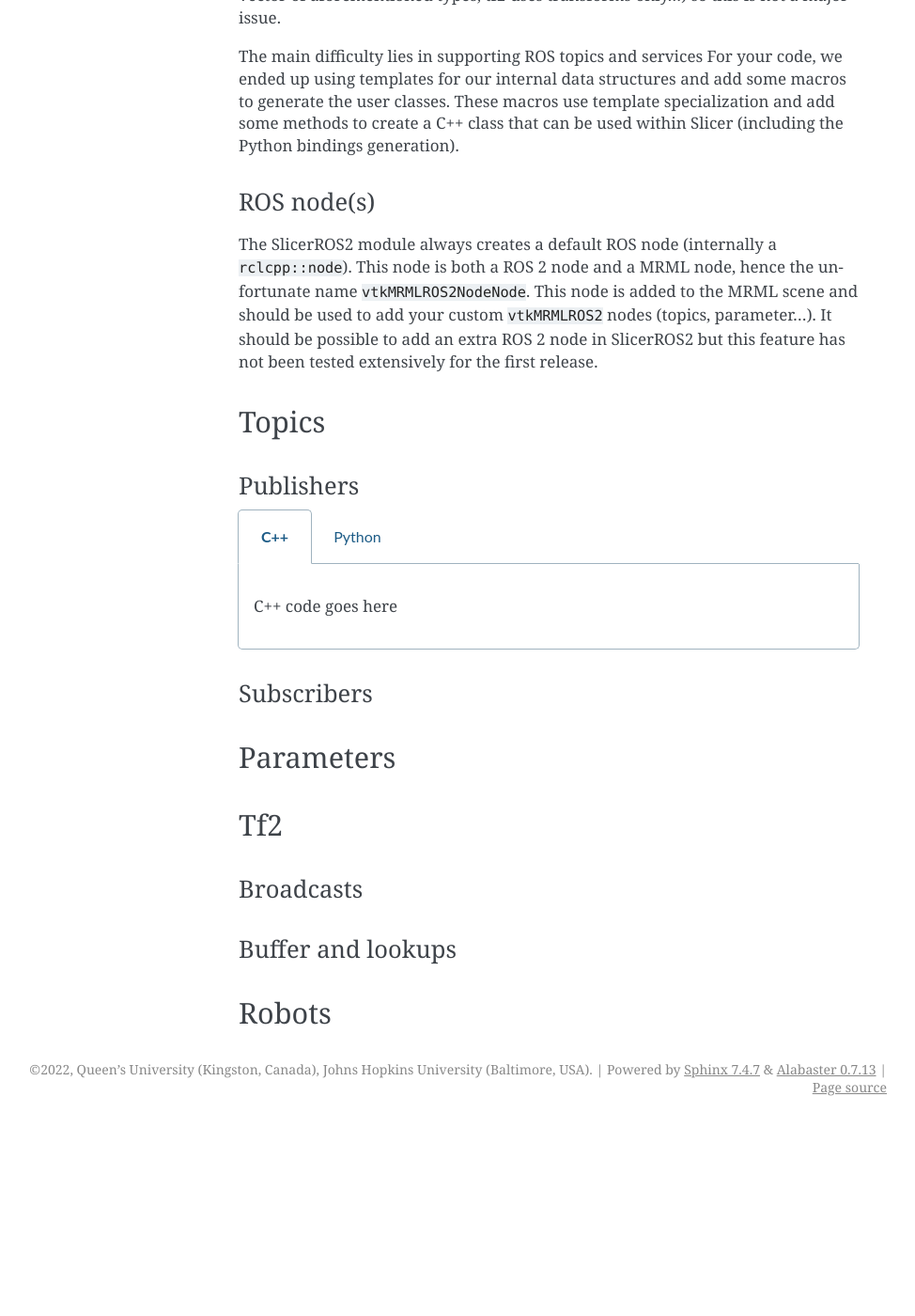
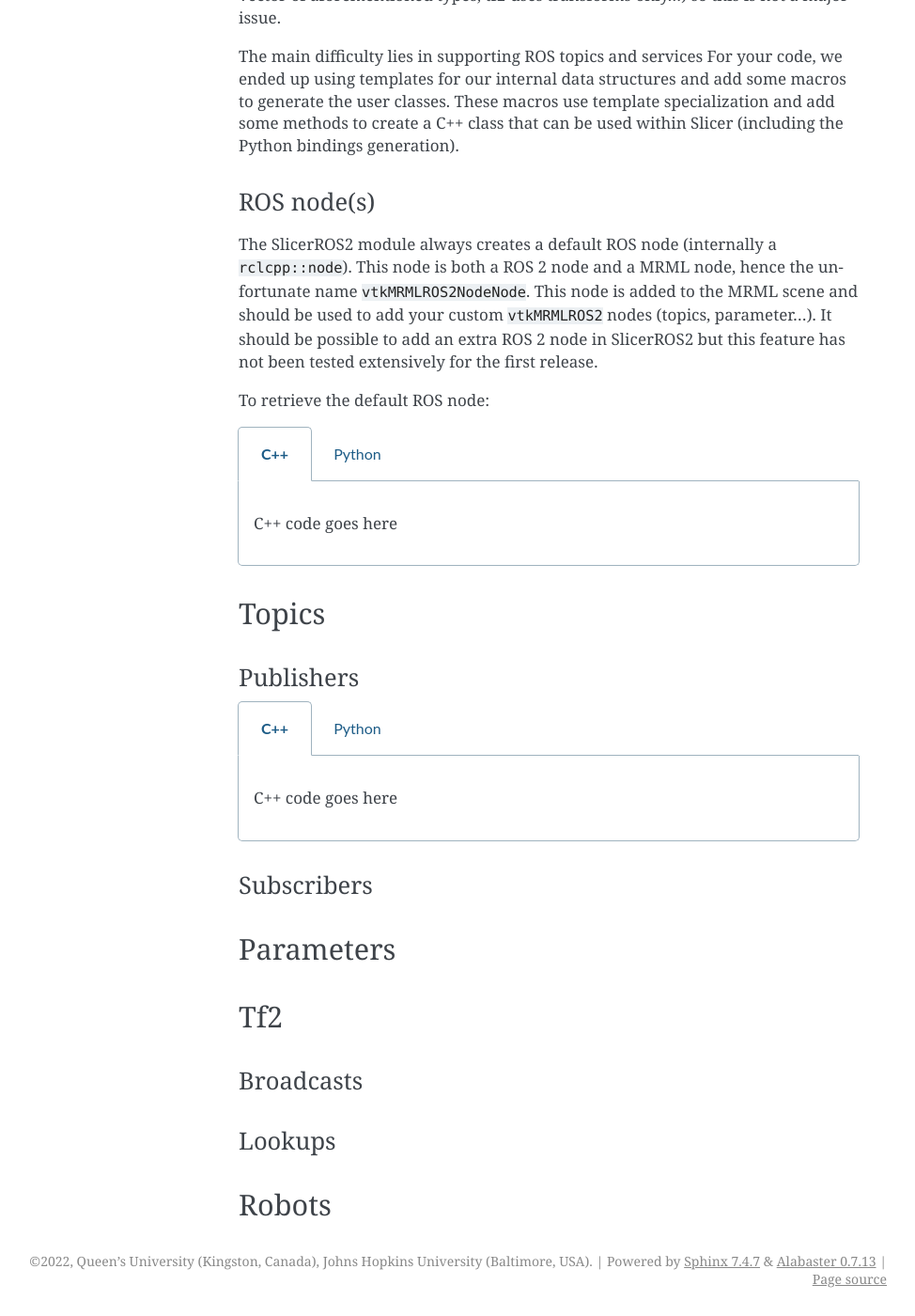
Before and after one commit to rosmed/slicer_ros2_module, a Sphinx documentation site: the page built from docs/pages/mrml-ros-nodes.rst, in a window 1280 px wide and 1400 px high, scrolled down 1788 px. Shown: the whole window at 94% size, without its empty margins (166-1140 px from the left). Built offline with Sphinx 7.4.7, drawn with Linux system fonts in a browser that asks for light colours; before the commit the page ends 2984 px from its top, so only the background shows below that; some of the changed text lies outside the part shown.

Commit message:
documented how to retrieve the default ROS node in Python

```diff
--- a/docs/pages/mrml-ros-nodes.rst
+++ b/docs/pages/mrml-ros-nodes.rst
@@ -104,6 +104,21 @@
 to add an extra ROS 2 node in SlicerROS2 but this feature has not been
 tested extensively for the first release.
 
+To retrieve the default ROS node:
+
+.. tabs::
+
+   .. tab:: C++
+
+      C++ code goes here
+
+   .. tab:: Python
+
+      .. code-block:: python
+
+	 rosLogic = slicer.util.getModuleLogic('ROS2')
+         rosNode = rosLogic.GetDefaultROS2Node()
+
 ======
 Topics
 ======
@@ -119,7 +134,12 @@
 
    .. tab:: Python
 
-      Python code goes here
+      .. code-block:: python
+
+	 rosLogic = slicer.util.getModuleLogic('ROS2')
+         rosNode = rosLogic.GetDefaultROS2Node()
+         pub = rosNode.CreateAndAddPublisherNode('vtkMRMLROS2PublisherStringNode', '/my_publisher')
+         pub.Publish('my first string')
 
 
 Subscribers
@@ -136,8 +156,8 @@
 Broadcasts
 ==========
 
-Buffer and lookups
-==================
+Lookups
+=======
 
 ======
 Robots
```
Also changed, not shown: 2 other files.
